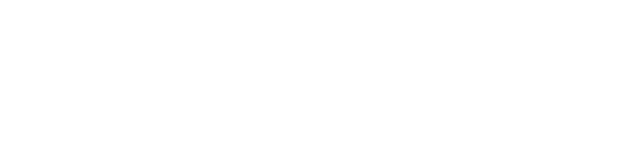
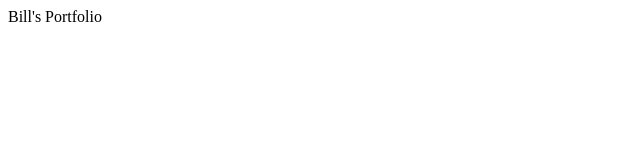
Before and after one commit to bill-donges/html-portfolio, a plain HTML site: page index.html in a window 1280 px wide. Shown: the whole page, without its empty margins (0-640 px from the left). Drawn offline with Linux system fonts and the light colour scheme.

Commit message:
Update index.html

```diff
--- a/index.html
+++ b/index.html
@@ -1,3 +1,4 @@
+<html>Bill's Portfolio</html>
 <!-- TODO 1: Create the HTML Boilerplate -->
 
 <!-- TODO 2: Add Your previous projects' HTML into the public folder -->
```
